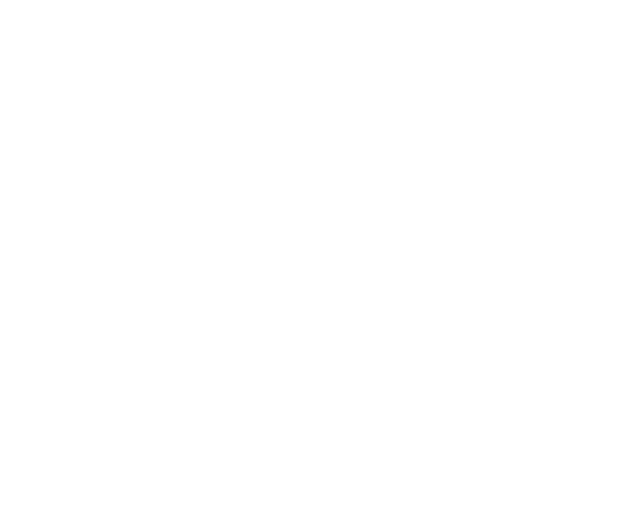
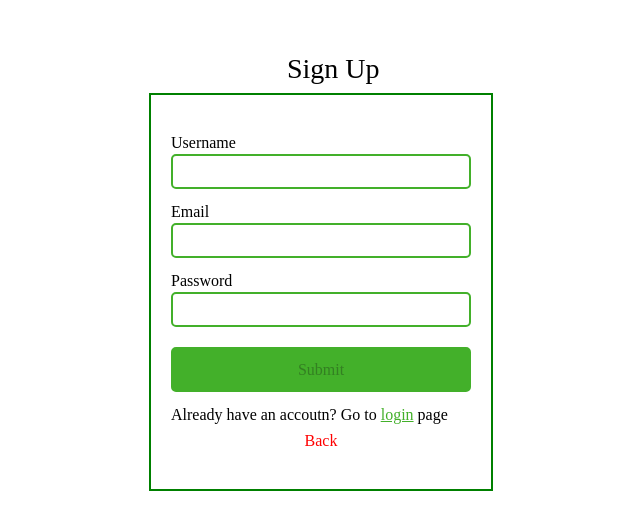
Before and after one commit to Valentyn13/ecommerce_frontend, a React (Vite) app: page /register in a window 1280 px wide. Before the commit this address had no page. Shown: the part 108-638 px from the top of the page, without its empty margins (319-959 px from the left). Built offline with nearby package versions, Linux system fonts and the light colour scheme.

Commit message:
force commit

```diff
--- a/package.json
+++ b/package.json
@@ -18,6 +18,7 @@
     "react-icons": "^4.10.1",
     "react-redux": "^8.1.2",
     "react-router-dom": "^6.14.2",
+    "react-toastify": "^9.1.3",
     "validator": "^13.11.0"
   },
   "devDependencies": {
--- a/src/components/Admin/Admin.scss
+++ b/src/components/Admin/Admin.scss
@@ -17,6 +17,10 @@
         padding: 5px 15px 5px 15px;
         border-radius: 5px;
         background-color: greenyellow;
+    }
+    .file-input {
+        padding: 5px;
+        font-weight: 600;
     }
     &__container {
         padding: 2px;
--- a/src/components/Admin/Admin.tsx
+++ b/src/components/Admin/Admin.tsx
@@ -98,7 +98,7 @@ export const Admin = () => {
             <div className="add_section__container">
               <div className="add_section__area" id="image">
                 <h4 className="add_section__label">Laptop main image</h4>
-                <input
+                <input className="file-input"
                   type="file"
                   id="main_image"
                   accept=".jpeg, .png, .jpg .webp"
--- a/src/components/App.tsx
+++ b/src/components/App.tsx
@@ -4,6 +4,8 @@ import { Home } from '../pages/Home.page';
 import { ProfilePpage } from '../pages/Profile.page';
 import { PrivateRoute } from './PrivateRoute/PrivateRoute';
 import { AdminPage } from '../pages/Admin.page';
+import { SingUp } from './SingUp/SingUp';
+import { LogIn } from './Login/Login';
 
 export const App = () => {
 
@@ -15,6 +17,8 @@ export const App = () => {
         <Route path='/profile' element={<ProfilePpage/>}/>
       </Route>
       <Route path='/admin' element={<AdminPage/>}/>
+      <Route path='/register' element={<SingUp/>}/>
+      <Route path='/login' element={<LogIn/>}/>
     </Routes>
     </>
   )
--- a/src/components/Login/Login.tsx
+++ b/src/components/Login/Login.tsx
@@ -1,30 +1,46 @@
-import { useEffect,ReactNode, Dispatch, FC } from "react";
-import { useNavigate } from "react-router-dom";
+import { useEffect,ReactNode, FC } from "react";
+import { ToastContainer, toast } from "react-toastify";
 import { useForm } from "react-hook-form";
 import { useAppDispatch, useAppSelector } from "../../redux/hooks";
 import { useLoginMutation } from "../../redux/Slices/usersApiSlice";
 import { setCredentials } from "../../redux/Slices/AuthSlice";
+import { useNavigate } from "react-router-dom";
+import 'react-toastify/ReactToastify.min.css'
 
-interface ILogInProps {
-  active:boolean;
-  setActive:Dispatch<React.SetStateAction<boolean>>
-  children?: ReactNode
-}
 
-export const LogIn:FC<ILogInProps> = ({active, setActive}) => {
 
-const navigate = useNavigate();
+export const LogIn:FC = () => {
+
+  const navigate = useNavigate()
 const dispatch = useAppDispatch();
 
-const [login, {isLoading}] = useLoginMutation();
+const [login, {error}] = useLoginMutation();
 
 const { userInfo } = useAppSelector((state) => state.auth)
 
 useEffect(() => {
   if (userInfo) {
     console.log('Userinfo => passed!')
+    navigate('/')
   }
 },[userInfo]);
+
+useEffect(() => {
+  if (error ) {
+    if ('data' in error) {
+      toast.error(JSON.stringify(error.data), {
+        position: "top-right",
+        autoClose: 4000,
+        hideProgressBar: false,
+        closeOnClick: true,
+        pauseOnHover: true,
+        draggable: true,
+        progress: undefined,
+        theme: "light",
+        });
+    }
+  }
+},[error]);
 
   const {
     register,
@@ -45,7 +61,6 @@ useEffect(() => {
       console.log('User singed up successfuly')
       console.log(res)
       reset()
-      setActive(false)
 
     } catch (err) {
       console.log(err)
@@ -53,7 +68,9 @@ useEffect(() => {
   };
   return (
     <div className="login">
-      <div className="login__container">
+      <ToastContainer/>
+      <div className="form__container">
+      <h2 className="form_header">Log In </h2>
         <form className="login__form" onSubmit={handleSubmit(onSubmit)}>
           <div className="input-container">
             <label>
@@ -94,6 +111,8 @@ useEffect(() => {
             <input type="submit" disabled={!isValid} />
           </div>
         </form>
+        <p className="to-login">Don't have an account? Go to <span onClick={() => navigate('/register')}>sign up</span> page</p>
+        <p onClick={() => navigate('/')} style={{color:'red', marginTop:'10px', textAlign:'center', cursor:'pointer'}}>Back</p>
       </div>
     </div>
   );
--- a/src/components/SingUp/Login.scss
+++ b/src/components/SingUp/Login.scss
@@ -1,10 +1,12 @@
 .login {
     color: black;
-    &__container {
-        height: 100%;
-        display: flex;
-        justify-content: center;
-    }
+    width: 100%;
+    background-color: white;
+    min-height: 100vh;
+    display: flex;
+    flex-direction: column;
+    justify-content: center;
+    align-items: center;
     &__form {
         height: 100%;
         input {
@@ -42,3 +44,24 @@
 .input-container-last{
     margin-bottom: 0px;
 }
+
+.form__container {
+    position: relative;
+    padding: 40px 20px;
+    border: 2px solid green;
+}
+.form_header {
+    font-size: 28px;
+    text-align:center;
+    position: absolute;
+    top: -40px;
+    left: 40%;
+}
+.to-login {
+    margin-top: 15px;
+    span {
+        color:#43b02a;
+        cursor: pointer;
+        text-decoration: underline;
+    }
+}
--- a/src/components/SingUp/SingUp.tsx
+++ b/src/components/SingUp/SingUp.tsx
@@ -1,19 +1,18 @@
 import { useForm } from "react-hook-form";
 import "./Login.scss";
-import { ReactNode, Dispatch, FC } from "react";
-import { useAppDispatch } from "../../redux/hooks";
+import { ReactNode, FC, useEffect } from "react";
+import { useAppDispatch, useAppSelector } from "../../redux/hooks";
 import { setCredentials } from "../../redux/Slices/AuthSlice";
 import { useRegisterMutation } from "../../redux/Slices/usersApiSlice";
+import { useNavigate } from "react-router-dom";
+import 'react-toastify/ReactToastify.min.css'
+import { ToastContainer, toast } from "react-toastify";
 
-interface ISingUpProps {
-  active:boolean;
-  setActive:Dispatch<React.SetStateAction<boolean>>
-  children?: ReactNode
-}
-export const SingUp:FC<ISingUpProps> = ({active, setActive}) => {
+export const SingUp:FC = () => {
 
+  const navigate = useNavigate()
   const dispatch = useAppDispatch()
-  const [registerUser] = useRegisterMutation()
+  const [registerUser, {error}] = useRegisterMutation()
   const {
     register,
     reset,
@@ -30,7 +29,6 @@ export const SingUp:FC<ISingUpProps> = ({active, setActive}) => {
         ...data
       }).unwrap()
       reset()
-      setActive(false)
       dispatch(setCredentials({...res}))
 
     } catch (error) {
@@ -38,10 +36,40 @@ export const SingUp:FC<ISingUpProps> = ({active, setActive}) => {
     }
   };
 
+
+  const { userInfo } = useAppSelector((state) => state.auth)
+
+useEffect(() => {
+  if (userInfo) {
+    console.log('Userinfo => passed!')
+    navigate('/')
+  }
+},[userInfo]);
+
+
+useEffect(() => {
+  if (error ) {
+    if ('data' in error) {
+      toast.error(JSON.stringify(error.data), {
+        position: "top-right",
+        autoClose: 4000,
+        hideProgressBar: false,
+        closeOnClick: true,
+        pauseOnHover: true,
+        draggable: true,
+        progress: undefined,
+        theme: "light",
+        });
+    }
+  }
+},[error]);
+
   return (
     <div className="login">
-      <div className="login__container">
-        <form className="login__form" onSubmit={handleSubmit(onSubmit)}>
+      <ToastContainer/>
+      <div className="form__container">
+        <h2 className="form_header">Sign Up </h2>
+      <form className="login__form" onSubmit={handleSubmit(onSubmit)}>
           <div className="input-container">
             <label>
               <div> Username</div>
@@ -97,6 +125,8 @@ export const SingUp:FC<ISingUpProps> = ({active, setActive}) => {
             <input type="submit" disabled={!isValid} />
           </div>
         </form>
+        <p className="to-login">Already have an accoutn? Go to <span onClick={() => navigate('/login')}>login</span> page</p>
+        <p onClick={() => navigate('/')} style={{color:'red', marginTop:'10px', textAlign:'center', cursor:'pointer'}}>Back</p>
       </div>
     </div>
   );
--- a/src/components/header/Header.tsx
+++ b/src/components/header/Header.tsx
@@ -1,32 +1,26 @@
-import { useState } from "react";
-import { useLogoutApiCallMutation } from "../../redux/Slices/usersApiSlice";
 import { logout } from "../../redux/Slices/AuthSlice";
 import "./Header.scss";
-
+import { useNavigate} from "react-router-dom";
 import { RiShoppingCart2Line as ShopingCart } from "react-icons/ri";
 import { MdOutlineArrowForwardIos as CatalogArrow } from "react-icons/md";
 import { FiLogIn as LoginIcon } from "react-icons/fi";
 import { HiOutlineViewGrid as CatalogIcon } from "react-icons/hi";
-import { Modal } from "../Modal/Modal";
-import { SingUp } from "../SingUp/SingUp";
-import { LogIn } from "../Login/Login";
+
 import { useAppDispatch, useAppSelector } from "../../redux/hooks";
 import { BsPersonCircle as ProfileIcon } from "react-icons/bs";
 import { Link } from "react-router-dom";
 
 export const Header = () => {
+  const navigate = useNavigate()
   const user = useAppSelector((state) => state.auth.userInfo);
   const dispatch = useAppDispatch()
-  const [logoutApiCall] = useLogoutApiCallMutation();
-  const [loginModalActive, setLogInModalActive] = useState<boolean>(false);
-  const [registerModalActive, setRegisterModalActive] =
-    useState<boolean>(false);
+  // const [loginModalActive, setLogInModalActive] = useState<boolean>(false);
+  // const [registerModalActive, setRegisterModalActive] =
+  //   useState<boolean>(false);
 
 
     const logoutHandler = async () => {
         try {
-          //const res = await logoutApiCall('').unwrap();
-
           dispatch(logout())
           console.log('User Logout up successfuly')
 
@@ -75,22 +69,11 @@ export const Header = () => {
             <div className="header__dropdown">
               <div
                 className="header__auth"
-                onClick={() => setRegisterModalActive(true)}
+                onClick={() =>navigate('/register') }
               >
                 <h4>Sign Up</h4>
                 <div>
                   <LoginIcon />
-                </div>
-              </div>
-              <div className="header__dropdown_content">
-                <div
-                  className="header__auth dropdown-elem"
-                  onClick={() => setLogInModalActive(true)}
-                >
-                  <h4>Log In</h4>
-                  <div>
-                    <LoginIcon />
-                  </div>
                 </div>
               </div>
             </div>
@@ -104,20 +87,6 @@ export const Header = () => {
           </div>
         </div>
       </div>
-      <Modal
-        active={registerModalActive}
-        setActive={setRegisterModalActive}
-        type="Sign Up"
-      >
-        <SingUp active={registerModalActive} setActive={setRegisterModalActive} />
-      </Modal>
-      <Modal
-        active={loginModalActive}
-        setActive={setLogInModalActive}
-        type="Log In"
-      >
-        <LogIn active={loginModalActive} setActive={setLogInModalActive} />
-      </Modal>
     </header>
   );
 };
```
Also changed, not shown: 1 other file (tests, documents, lock files or other folders).
